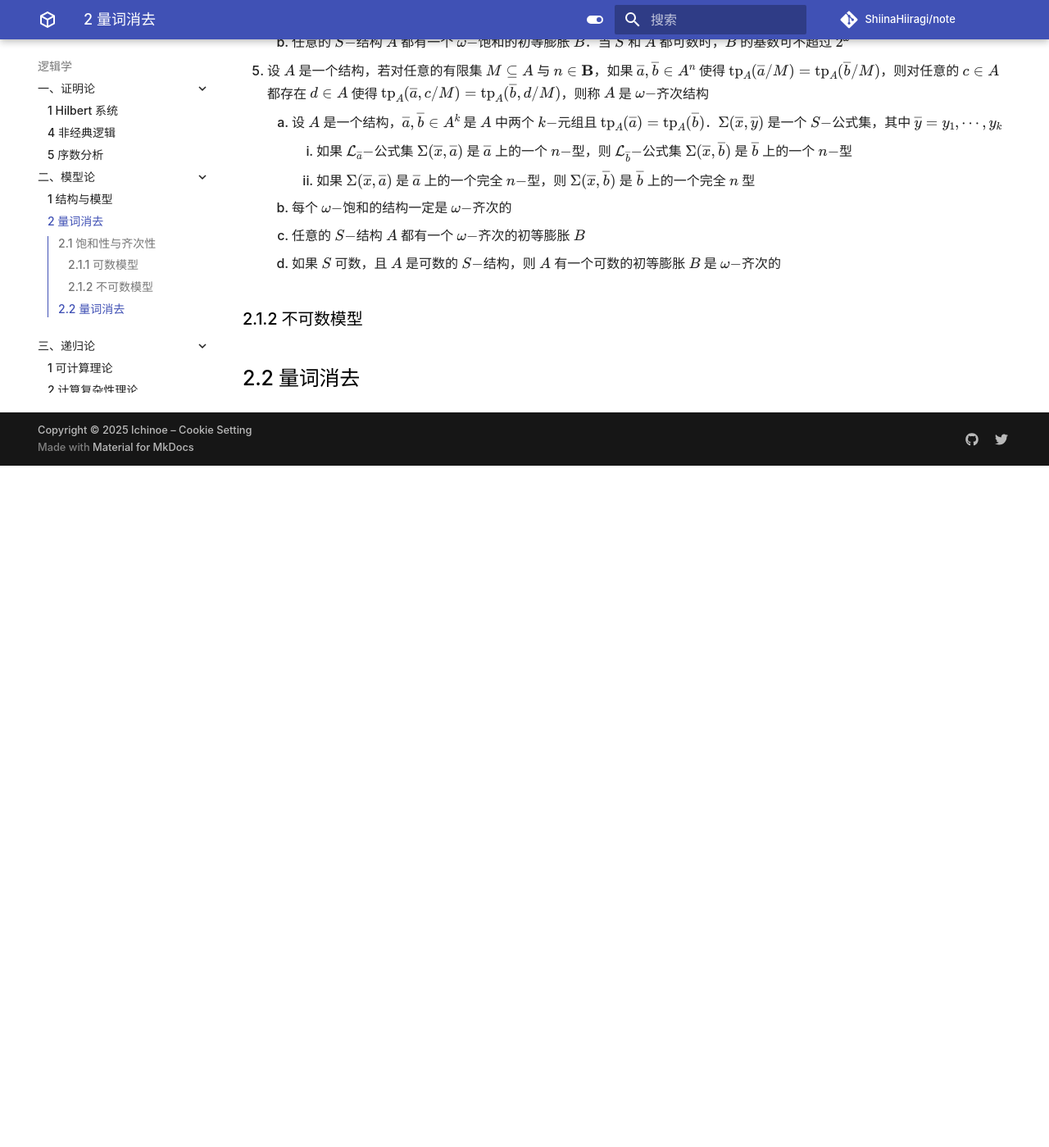
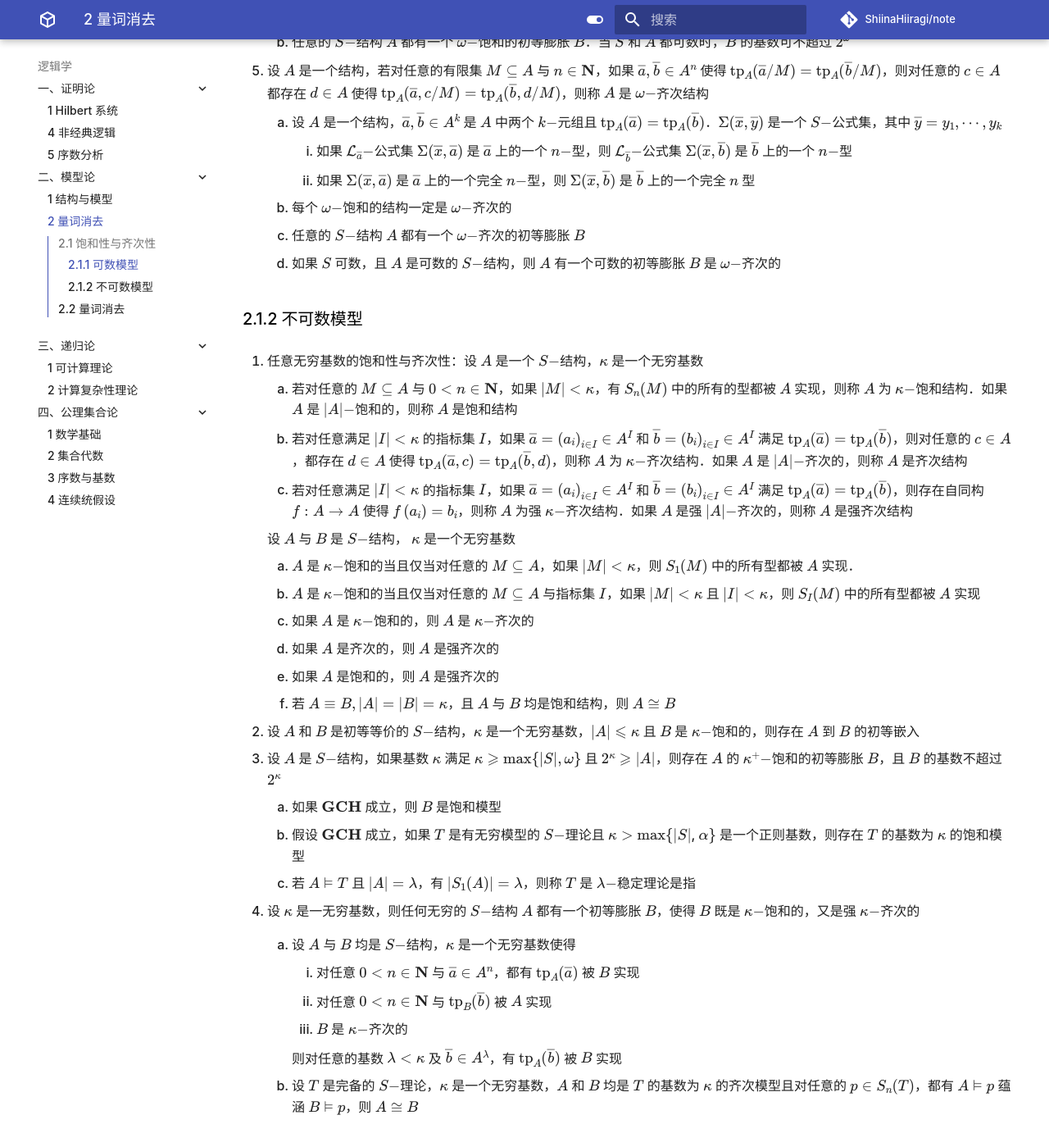
Before and after one commit to ShiinaHiiragi/note, an MkDocs documentation site: the page built from docs/logic/mdl/eoq.md, in a window 1280 px wide and 1400 px high, scrolled down 1105 px. Shown: the whole window at 82% size. Built offline with MkDocs 1.6.1 and Material for MkDocs 9.7.7, drawn with Linux system fonts in a browser that asks for light colours; comment, search, counter and statistics services are not loaded; before the commit the page ends 1673 px from its top, so only the background shows below that.

Commit message:
add chap 04

```diff
--- a/docs/logic/mdl/eoq.md
+++ b/docs/logic/mdl/eoq.md
@@ -25,7 +25,7 @@
         2. 对任意有限的 $M \subseteq A$，$M$ 上的任意一个 $n-$型都被 $A$ 实现
         3. 对任意有限的 $M \subseteq A$，任意的 $p \in S_{n}(M)$ 都被 $A$ 实现
     2. 任意的 $S-$结构 $A$ 都有一个 $\omega-$饱和的初等膨胀 $B$．当 $S$ 和 $A$ 都可数时，$B$ 的基数可不超过 $2^{\omega}$
-5. 设 $A$ 是一个结构，若对任意的有限集 $M \subseteq A$ 与 $n \in \mathbf{B}$，如果 $\overline{a}, \overline{b} \in A^{n}$ 使得 $\operatorname{tp}_{A}(\overline{a} / M)=\operatorname{tp}_{A}(\overline{b} / M)$，则对任意的 $c \in A$ 都存在 $d \in A$ 使得 $\operatorname{tp}_{A}(\overline{a}, c / M)=\operatorname{tp}_{A}(\overline{b}, d / M)$，则称 $A$ 是 $\omega-$齐次结构
+5. 设 $A$ 是一个结构，若对任意的有限集 $M \subseteq A$ 与 $n \in \mathbf{N}$，如果 $\overline{a}, \overline{b} \in A^{n}$ 使得 $\operatorname{tp}_{A}(\overline{a} / M)=\operatorname{tp}_{A}(\overline{b} / M)$，则对任意的 $c \in A$ 都存在 $d \in A$ 使得 $\operatorname{tp}_{A}(\overline{a}, c / M)=\operatorname{tp}_{A}(\overline{b}, d / M)$，则称 $A$ 是 $\omega-$齐次结构
     1. 设 $A$ 是一个结构，$\overline{a}, \overline{b} \in A^{k}$ 是 $A$ 中两个 $k-$元组且 $\operatorname{tp}_{A}(\overline{a})= \operatorname{tp}_{A}(\overline{b})$．$\Sigma(\overline{x}, \overline{y})$ 是一个 $S-$公式集，其中 $\overline{y}=y_{1}, \cdots, y_{k}$
         1. 如果 $\mathcal{L}_{\overline{a}}-$公式集 $\Sigma(\overline x, \overline a)$ 是 $\overline{a}$ 上的一个 $n-$型，则 $\mathcal{L}_{\overline{b}}-$公式集 $\Sigma(\overline x, \overline b)$ 是 $\overline b$ 上的一个 $n-$型
         2. 如果 $\Sigma(\overline{x}, \overline{a})$ 是 $\overline{a}$ 上的一个完全 $n-$型，则 $\Sigma(\overline{x}, \overline{b})$ 是 $\overline{b}$ 上的一个完全 $n$ 型
@@ -34,5 +34,33 @@
     4. 如果 $S$ 可数，且 $A$ 是可数的 $S-$结构，则 $A$ 有一个可数的初等膨胀 $B$ 是 $\omega-$齐次的
 
 ### 2.1.2 不可数模型
+1. 任意无穷基数的饱和性与齐次性：设 $A$ 是一个 $S-$结构，$\kappa$ 是一个无穷基数
+    1. 若对任意的 $M \subseteq A$ 与 $0<n \in \mathbf{N}$，如果 $|M|<\kappa$，有 $S_{n}(M)$ 中的所有的型都被 $A$ 实现，则称 $A$ 为 $\kappa-$饱和结构．如果 $A$ 是 $|A|-$饱和的，则称 $A$ 是饱和结构
+    2. 若对任意满足 $|I|<\kappa$ 的指标集 $I$，如果 $\overline{a}=\left(a_{i}\right)_{i \in I} \in A^{I}$ 和 $\overline{b}=\left(b_{i}\right)_{i \in I} \in A^{I}$ 满足 $\operatorname{tp}_{A}(\overline{a})=\operatorname{tp}_{A}(\overline{b})$，则对任意的 $c \in A$，都存在 $d \in A$ 使得 $\operatorname{tp}_{A}(\overline{a}, c)=\operatorname{tp}_{A}(\overline{b}, d)$，则称 $A$ 为 $\kappa-$齐次结构．如果 $A$ 是 $|A|-$齐次的，则称 $A$ 是齐次结构
+    3. 若对任意满足 $|I|<\kappa$ 的指标集 $I$，如果 $\overline{a}=\left(a_{i}\right)_{i \in I} \in A^{I}$ 和 $\overline{b}=\left(b_{i}\right)_{i \in I} \in A^{I}$ 满足 $\operatorname{tp}_{A}(\overline{a})=\operatorname{tp}_{A}(\overline{b})$，则存在自同构 $f: A \to A$ 使得 $f\left(a_{i}\right)=b_{i}$，则称 $A$ 为强 $\kappa-$齐次结构．如果 $A$ 是强 $|A|-$齐次的，则称 $A$ 是强齐次结构
+
+    设 $A$ 与 $B$ 是 $S-$结构， $\kappa$ 是一个无穷基数
+
+    1. $A$ 是 $\kappa-$饱和的当且仅当对任意的 $M \subseteq A$，如果 $|M|<\kappa$，则 $S_{1}(M)$ 中的所有型都被 $A$ 实现．
+    2. $A$ 是 $\kappa-$饱和的当且仅当对任意的 $M \subseteq A$ 与指标集 $I$，如果 $|M|<\kappa$ 且 $|I|<\kappa$，则 $S_{I}(M)$ 中的所有型都被 $A$ 实现
+    3. 如果 $A$ 是 $\kappa-$饱和的，则 $A$ 是 $\kappa-$齐次的
+    4. 如果 $A$ 是齐次的，则 $A$ 是强齐次的
+    5. 如果 $A$ 是饱和的，则 $A$ 是强齐次的
+    6. 若 $A \equiv B,|A| =|B|=\kappa$，且 $A$ 与 $B$ 均是饱和结构，则 $A \cong B$
+
+2. 设 $A$ 和 $B$ 是初等等价的 $S-$结构，$\kappa$ 是一个无穷基数，$|A| \leqslant \kappa$ 且 $B$ 是 $\kappa-$饱和的，则存在 $A$ 到 $B$ 的初等嵌入
+3. 设 $A$ 是 $S-$结构，如果基数 $\kappa$ 满足 $\kappa \geqslant \max \{|S|, \omega\}$ 且 $2^{\kappa} \geqslant |A|$，则存在 $A$ 的 $\kappa^{+}-$饱和的初等膨胀 $B$，且 $B$ 的基数不超过 $2^{\kappa}$
+    1. 如果 $\mathbf{GCH}$ 成立，则 $B$ 是饱和模型
+    2. 假设 $\mathbf{GCH}$ 成立，如果 $T$ 是有无穷模型的 $S-$理论且 $\kappa>\max \{|S|$, $\alpha\}$ 是一个正则基数，则存在 $T$ 的基数为 $\kappa$ 的饱和模型
+    3. 若 $A \vDash T$ 且 $|A|=\lambda$，有 $\left|S_{1}(A)\right|=\lambda$，则称 $T$ 是 $\lambda-$稳定理论是指
+4. 设 $\kappa$ 是一无穷基数，则任何无穷的 $S-$结构 $A$ 都有一个初等膨胀 $B$，使得 $B$ 既是 $\kappa-$饱和的，又是强 $\kappa-$齐次的
+    1. 设 $A$ 与 $B$ 均是 $S-$结构，$\kappa$ 是一个无穷基数使得
+        1. 对任意 $0<n \in \mathbf{N}$ 与 $\overline{a} \in A^{n}$，都有 $\operatorname{tp}_{A}(\overline{a})$ 被 $B$ 实现
+        2. 对任意 $0<n \in \mathbf{N}$ 与 $\operatorname{tp}_{B}(\overline{b})$ 被 $A$ 实现
+        3. $B$ 是 $\kappa-$齐次的
+
+        则对任意的基数 $\lambda<\kappa$ 及 $\overline{b} \in A^{\lambda}$，有 $\operatorname{tp}_{A}(\overline{b})$ 被 $B$ 实现
+
+    2. 设 $T$ 是完备的 $S-$理论，$\kappa$ 是一个无穷基数，$A$ 和 $B$ 均是 $T$ 的基数为 $\kappa$ 的齐次模型且对任意的 $p \in S_{n}(T)$，都有 $A \vDash p$ 蕴涵 $B \vDash p$，则 $A \cong B$
 
 ## 2.2 量词消去
```
Also changed, not shown: docs/index.md (+1 -1 lines).
